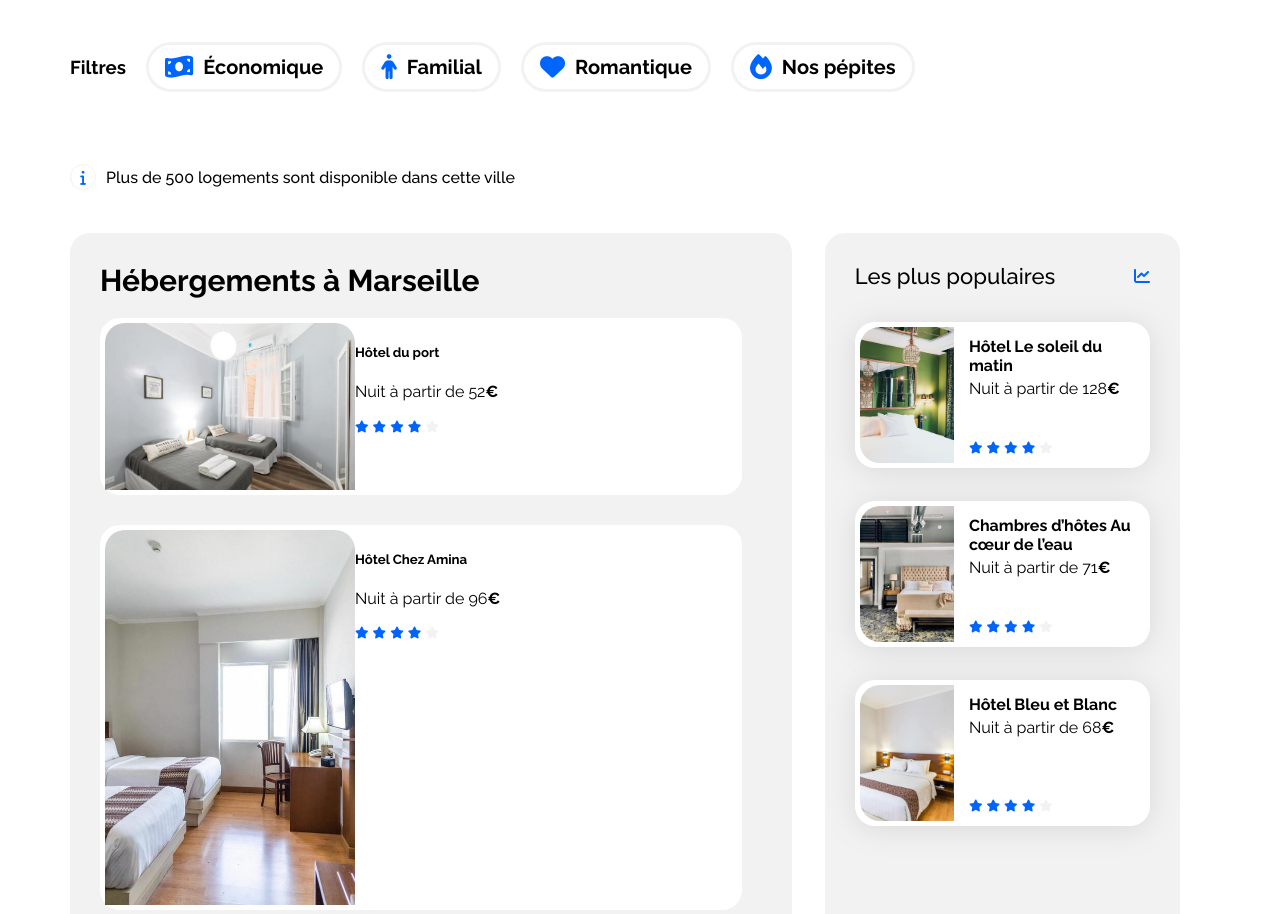
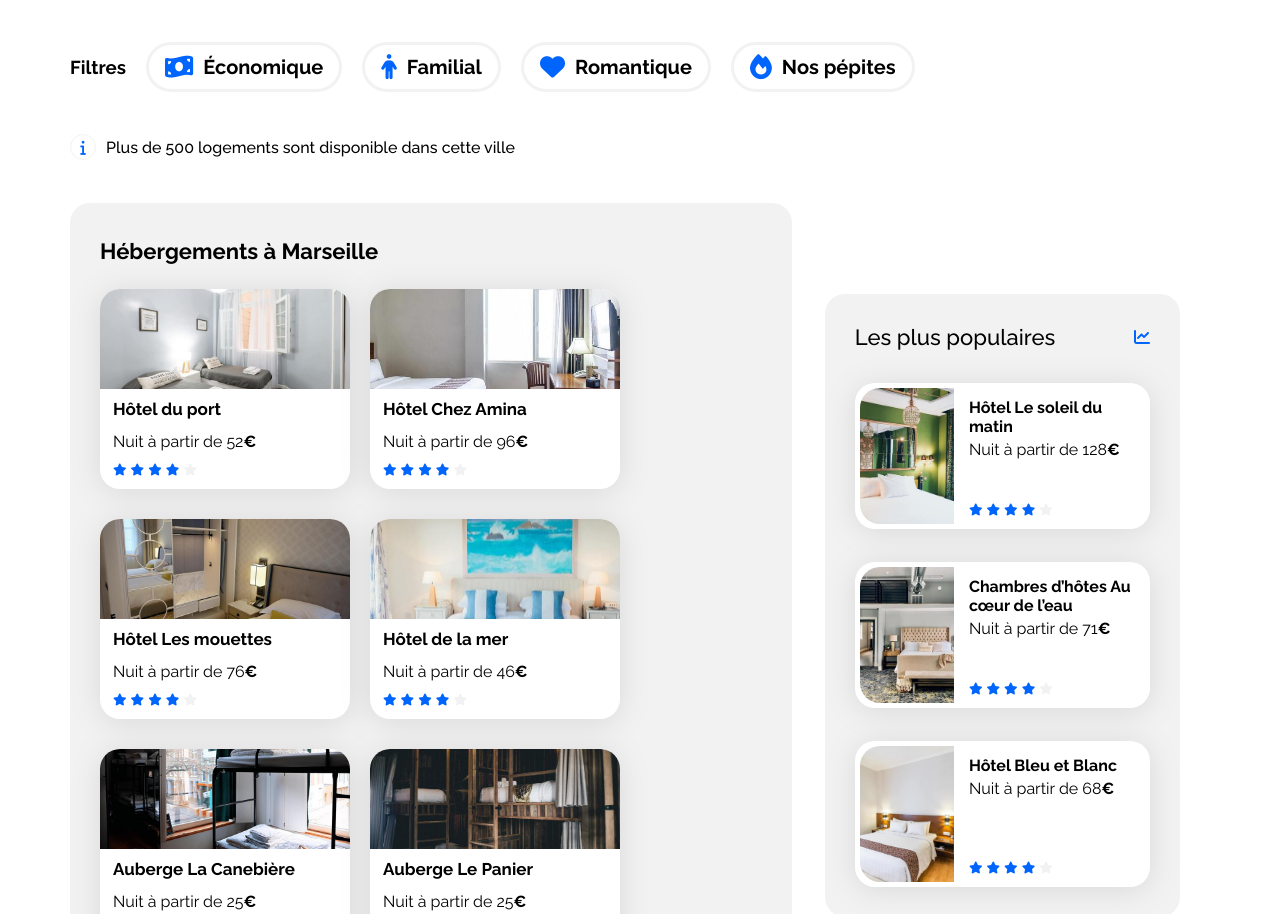
Before and after one commit to RacoonyThibault/Openclassroom_Project_2, a plain HTML site: page index.html in a window 1280 px wide. Shown: the part 281-1195 px from the top of the page. Drawn offline with Linux system fonts and the light colour scheme.

Commit message:
Travail sur les cartes hébergements

```diff
--- a/css/style.css
+++ b/css/style.css
@@ -127,7 +127,7 @@ input{
 
 .margfiltre{
     margin-top: 40px;
-    margin-bottom: 40px;
+    margin-bottom: 20px;
 }
 
 .titre-filtre{
@@ -175,7 +175,7 @@ input{
     display: flex;
     flex-direction: row;
     align-items: center;
-    margin-top: 50px;
+    margin-top: 0px;
     margin-bottom: 15px;
 
 
@@ -201,34 +201,69 @@ input{
 
 /**Hebergement**/
 .titreimportant{
-    font-size: 30px;
+    font-size: 22px;
     font-weight: bolder;
+    margin-top: 5px;
+    margin-bottom: 25px;
+}
+
+.hebergements-and-populaires{
+    display: flex;
+    flex-direction: row;
+    justify-content: center;
+    align-items: center;
+}
+
+.carte-hebergements{
+    display: flex;
+    flex-direction: row;
+    align-items: center;
+    flex-wrap: wrap;
 }
 
 
-
- .carte{
+.carte{
     display: flex;
-    margin-right: 30px;
-}
-
-.carte{
+    flex-direction: column;
     box-sizing: border-box;
+    width: 250px;
+    height: 200px;
     background-color: white;
     border-radius: 20px;
-    padding: 5px;
     margin-bottom: 30px;
     margin-right: 20px;
+    filter: drop-shadow(0px 3px 15px rgba(0, 0, 0, 0.1));
 }
 
 .carte-hebergements .imagecarte {
-    width: 250px;
-    height: 34%;
+    width: 100%;
+    height: 50%;
     border-radius: 20px 20px 0px 0px;
 }
 
 .carte .imagecarte{
     object-fit: cover;
+}
+
+
+.cartetext .titrecarte {
+    margin-top:10px;
+    margin-bottom: 13px;
+    margin-left: 13px;
+    padding: 0;
+    font-weight: 700;
+    font-size: 17px;
+}
+
+.cartetext .soustitrecarte{
+    margin-top:0px;
+    margin-bottom: 10px;
+    margin-left: 13px;
+    padding: 0;
+}
+
+.notecarte{
+    margin-left: 13px;
 }
 
 
```
